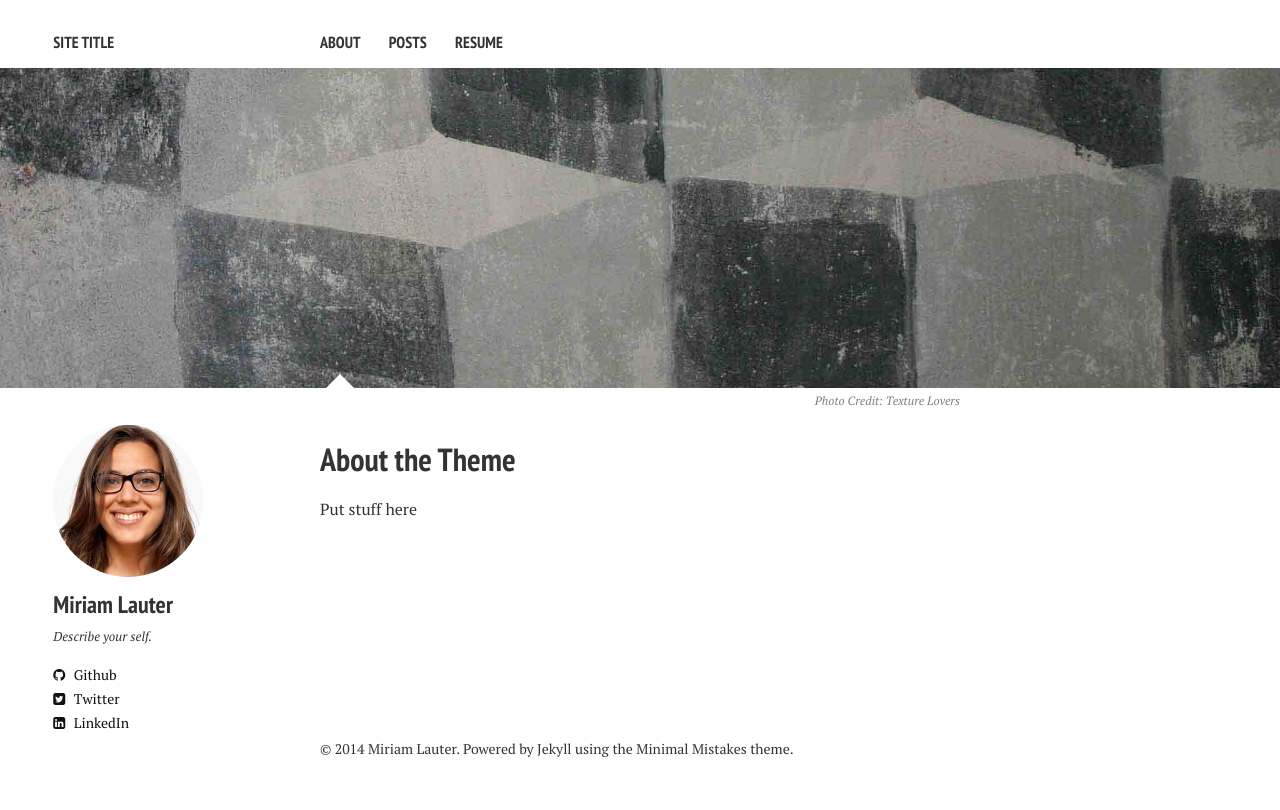
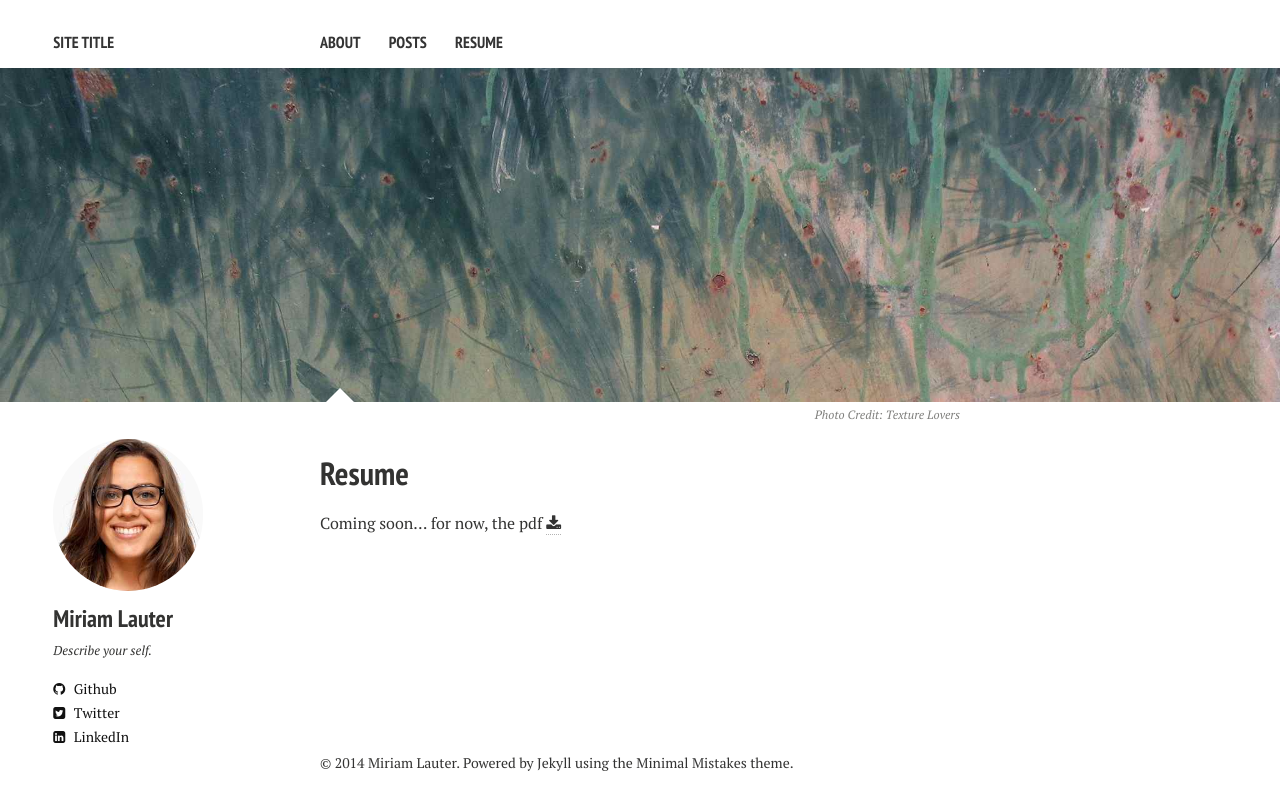
Before and after one commit to mlauter/mlauter.github.io, a Jekyll site: the page built from resume.md, in a window 1280 px wide. Shown: the top 810 px of the page. Built offline with Jekyll 4.4.1, drawn with Linux system fonts in a browser that asks for light colours; nearby versions of some CDN libraries.

Commit message:
fix download icon on resume page

```diff
--- a/resume.md
+++ b/resume.md
@@ -1,15 +1,15 @@
 ---
 layout: page
 permalink: /Resume/
-title: About the Theme
+title: Resume
 tagline: Minimal Mistakes, a Jekyll Theme
 tags: [about, Jekyll, theme, responsive]
-modified: 7-24-2014
+modified: 7-25-2014
 comments: true
 image:
-  feature: texture-feature-02.jpg
+  feature: resumepage_theme.jpg
   credit: Texture Lovers
   creditlink: http://texturelovers.com
 ---
 
-Put stuff here
+Coming soon... for now, the pdf <a href="https://drive.google.com/file/d/0B27uq65Sl6LrMGQ3YlBqb3I5Y00/edit?usp=sharing"> <i class="fa fa-download"></i></a>
```
